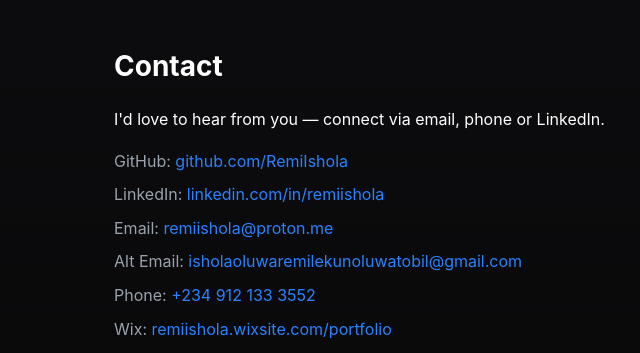
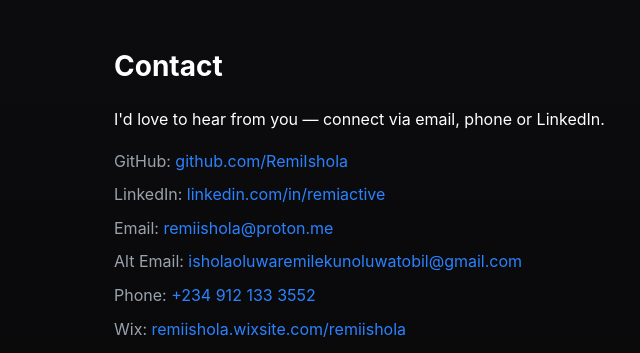
Before and after one commit to RemiIshola/remi-portfolio, a plain HTML site: page index.html in a window 1280 px wide. Shown: the part 2507-2860 px from the top of the page, 0-640 px from the left. Drawn offline with Linux system fonts and the light colour scheme.

Commit message:
Add files via upload

```diff
--- a/index.html
+++ b/index.html
@@ -149,11 +149,11 @@
           <p>I'd love to hear from you — connect via email, phone or LinkedIn.</p>
           <ul class="contact-list">
             <li>GitHub: <a href="https://github.com/RemiIshola" target="_blank" rel="noopener">github.com/RemiIshola</a></li>
-            <li>LinkedIn: <a href="https://linkedin.com/in/remiishola" target="_blank" rel="noopener">linkedin.com/in/remiishola</a></li>
+            <li>LinkedIn: <a href="https://www.linkedin.com/in/remiactive" target="_blank" rel="noopener">linkedin.com/in/remiactive</a></li>
             <li>Email: <a href="mailto:remiishola@proton.me">remiishola@proton.me</a></li>
             <li>Alt Email: <a href="mailto:isholaoluwaremilekunoluwatobil@gmail.com">isholaoluwaremilekunoluwatobil@gmail.com</a></li>
             <li>Phone: <a href="tel:+2349121333552">+234 912 133 3552</a></li>
-            <li>Wix: <a href="https://remiishola.wixsite.com/portfolio" target="_blank" rel="noopener">remiishola.wixsite.com/portfolio</a></li>
+            <li>Wix: <a href="https://remiishola.wixsite.com/remiishola" target="_blank" rel="noopener">remiishola.wixsite.com/remiishola</a></li>
           </ul>
 
           <form id="contact-form" class="contact-form" onsubmit="return false;">
```
